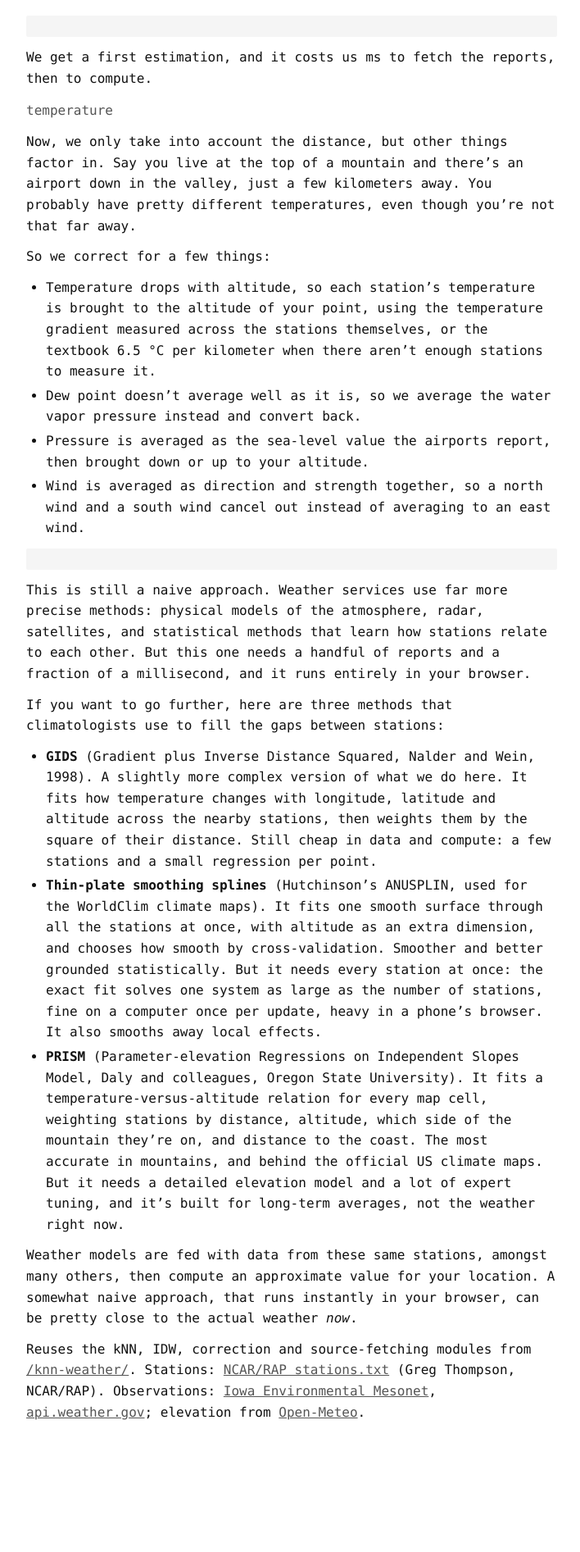
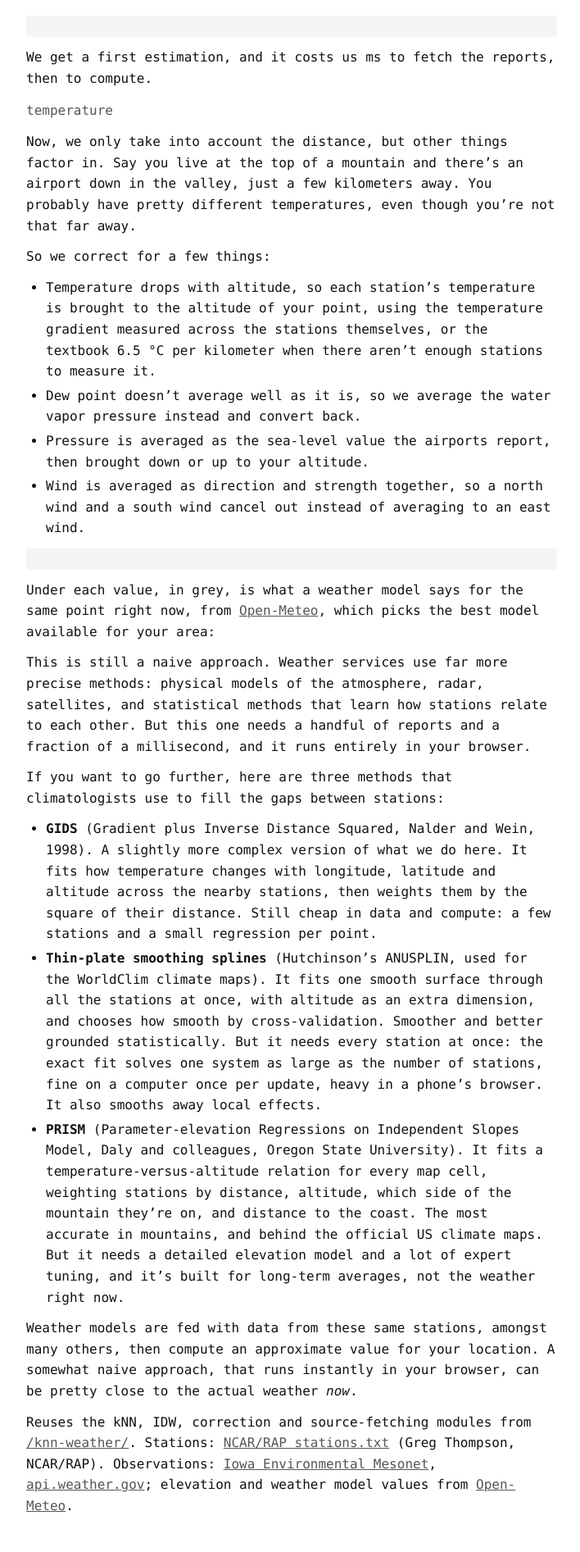
Before and after one commit to idle-intelligence/trucs.ai, a Jekyll site: the page built from blog/browser-weather.md, in a window 1280 px wide. Shown: the part 1559-3452 px from the top of the page at 82% size, without its empty margins (284-992 px from the left). Built offline with Jekyll 4.4.1, drawn with Linux system fonts in a browser that asks for light colours; before the commit the page ends 3338 px from its top, so only the background shows below that.

Commit message:
blog/browser-weather: show the weather model's value under each estimate
Reuses the Open-Meteo call already made for elevation. Model sea-level
pressure is brought to the point's elevation like our own estimate.

Co-Authored-By: Claude Opus 5.5 <noreply@anthropic.com>
Claude-Session: https://claude.ai/code/session_01YE8zWPj6CDJ731QyKBXwTs

```diff
--- a/blog/browser-weather.md
+++ b/blog/browser-weather.md
@@ -70,6 +70,8 @@ So we correct for a few things:
 
 <pre id="bw-final-eq" class="bw-equation"></pre>
 
+Under each value, in grey, is what a weather model says for the same point right now, from [Open-Meteo](https://open-meteo.com/), which picks the best model available for your area:
+
 <div id="bw-output-panel"></div>
 
 This is still a naive approach. Weather services use far more precise methods: physical models of the atmosphere, radar, satellites, and statistical methods that learn how stations relate to each other. But this one needs a handful of reports and a fraction of a millisecond, and it runs entirely in your browser.
@@ -83,7 +85,7 @@ If you want to go further, here are three methods that climatologists use to fil
 Weather models are fed with data from these same stations, amongst many others, then compute an approximate value for your location. A somewhat naive approach, that runs instantly in your browser, can be pretty close to the actual weather _now_.
 
 <p class="panel-desc">
-  Reuses the kNN, IDW, correction and source-fetching modules from <a href="/knn-weather/">/knn-weather/</a>. Stations: <a href="http://www.rap.ucar.edu/weather/surface/stations.txt">NCAR/RAP stations.txt</a> (Greg Thompson, NCAR/RAP). Observations: <a href="https://mesonet.agron.iastate.edu/">Iowa Environmental Mesonet</a>, <a href="https://www.weather.gov/documentation/services-web-api">api.weather.gov</a>; elevation from <a href="https://open-meteo.com/">Open-Meteo</a>.
+  Reuses the kNN, IDW, correction and source-fetching modules from <a href="/knn-weather/">/knn-weather/</a>. Stations: <a href="http://www.rap.ucar.edu/weather/surface/stations.txt">NCAR/RAP stations.txt</a> (Greg Thompson, NCAR/RAP). Observations: <a href="https://mesonet.agron.iastate.edu/">Iowa Environmental Mesonet</a>, <a href="https://www.weather.gov/documentation/services-web-api">api.weather.gov</a>; elevation and weather model values from <a href="https://open-meteo.com/">Open-Meteo</a>.
 </p>
 
 <style>
@@ -156,6 +158,7 @@ Weather models are fed with data from these same stations, amongst many others,
   .output-line { margin: 0.6em 0; }
   .output-label { display: inline-block; width: 7.5em; color: #555; }
   .output-value { font-size: 1.1rem; font-weight: bold; color: #111; }
+  .output-model { color: #999; font-size: 0.85rem; margin-left: 7.5em; }
   .bw-equation {
     font-family: inherit;
     font-size: 0.8rem;
--- a/blog/browser-weather/app.js
+++ b/blog/browser-weather/app.js
@@ -5,6 +5,7 @@ import { nearest } from '/knn-weather/knn.js';
 import { fetchIem, fetchNws, fetchOpenMeteoPoint } from '/knn-weather/sources.js';
 import { idw } from '/knn-weather/idw.js';
 import { computeCorrections, MAX_AGE_MIN } from '/knn-weather/corrections.js';
+import { stationPressureHpa } from '/knn-weather/physics.js';
 
 const K_MAIN = 5;
 const RADIUS_KM = 100;
@@ -198,19 +199,43 @@ function renderFinalEquation(corr, plainValue) {
   finalEq.textContent = lines.join('\n');
 }
 
-function renderOutput(corr) {
+// model: fetchOpenMeteoPoint() result (or null), shown under each line for comparison.
+function renderOutput(corr, model) {
   const v = correctedValueFor(corr);
   const wDir = corr.wind.correctedDir;
+  const fin = (x) => Number.isFinite(x);
+  // Open-Meteo gives sea-level pressure; bring it to this point's elevation the
+  // same way our own estimate is, so the two numbers are comparable.
+  const modelPressure = model && fin(model.pressureHpa) && fin(model.elevationM)
+    ? stationPressureHpa(model.pressureHpa, model.elevationM)
+    : null;
   const lines = [
-    { label: 'temperature', value: v.temperature != null ? `${v.temperature.toFixed(1)} °C` : 'n/a' },
-    { label: 'dew point', value: v.dewpoint != null ? `${v.dewpoint.toFixed(1)} °C` : 'n/a' },
-    { label: 'wind', value: v.wind != null ? `${v.wind.toFixed(1)} m/s${wDir != null ? ` from ${wDir.toFixed(0)}°` : ''}` : 'n/a' },
-    { label: 'pressure', value: v.pressure != null ? `${v.pressure.toFixed(1)} hPa` : 'n/a' },
+    {
+      label: 'temperature',
+      value: v.temperature != null ? `${v.temperature.toFixed(1)} °C` : 'n/a',
+      model: model && fin(model.tempC) ? `${model.tempC.toFixed(1)} °C` : null,
+    },
+    {
+      label: 'dew point',
+      value: v.dewpoint != null ? `${v.dewpoint.toFixed(1)} °C` : 'n/a',
+      model: model && fin(model.dewpointC) ? `${model.dewpointC.toFixed(1)} °C` : null,
+    },
+    {
+      label: 'wind',
+      value: v.wind != null ? `${v.wind.toFixed(1)} m/s${wDir != null ? ` from ${wDir.toFixed(0)}°` : ''}` : 'n/a',
+      model: model && fin(model.windMs) ? `${model.windMs.toFixed(1)} m/s${fin(model.windDirDeg) ? ` from ${model.windDirDeg.toFixed(0)}°` : ''}` : null,
+    },
+    {
+      label: 'pressure',
+      value: v.pressure != null ? `${v.pressure.toFixed(1)} hPa` : 'n/a',
+      model: modelPressure != null ? `${modelPressure.toFixed(1)} hPa` : null,
+    },
   ];
   outputPanel.innerHTML = lines.map((l) => `
     <div class="output-line">
       <span class="output-label">${l.label}</span>
       <span class="output-value">${l.value}</span>
+      ${l.model != null ? `<div class="output-model">weather model: ${l.model}</div>` : ''}
     </div>
   `).join('');
 }
@@ -382,12 +407,15 @@ async function run(lat, lon) {
     c.obs = nwsMap.get(c.icao) ?? iemMap.get(c.icao) ?? null;
   }
 
+  // One Open-Meteo call: the point's elevation for the corrections, and the
+  // weather model's current values for comparison.
+  let modelPoint = null;
   let targetElevM = null;
   try {
-    const p = await fetchOpenMeteoPoint(lat, lon);
-    targetElevM = p?.elevationM ?? null;
+    modelPoint = await fetchOpenMeteoPoint(lat, lon);
+    targetElevM = modelPoint?.elevationM ?? null;
   } catch (err) {
-    console.log(`elevation fetch failed: ${err.message}`);
+    console.log(`Open-Meteo fetch failed: ${err.message}`);
   }
 
   const tFetch1 = performance.now();
@@ -425,7 +453,7 @@ async function run(lat, lon) {
 
   const mainCorr = computeCorrections(mainSubset, targetElevM);
   if (idwMain) renderFinalEquation(mainCorr, idwMain.value);
-  renderOutput(mainCorr);
+  renderOutput(mainCorr, modelPoint);
 
   const tCompute1 = performance.now();
   setStatus(`ready (${(tCompute1 - tCompute0).toFixed(2)} ms)`);
```
Also changed, not shown: other parts of blog/browser-weather.md (+0 -1 lines).
